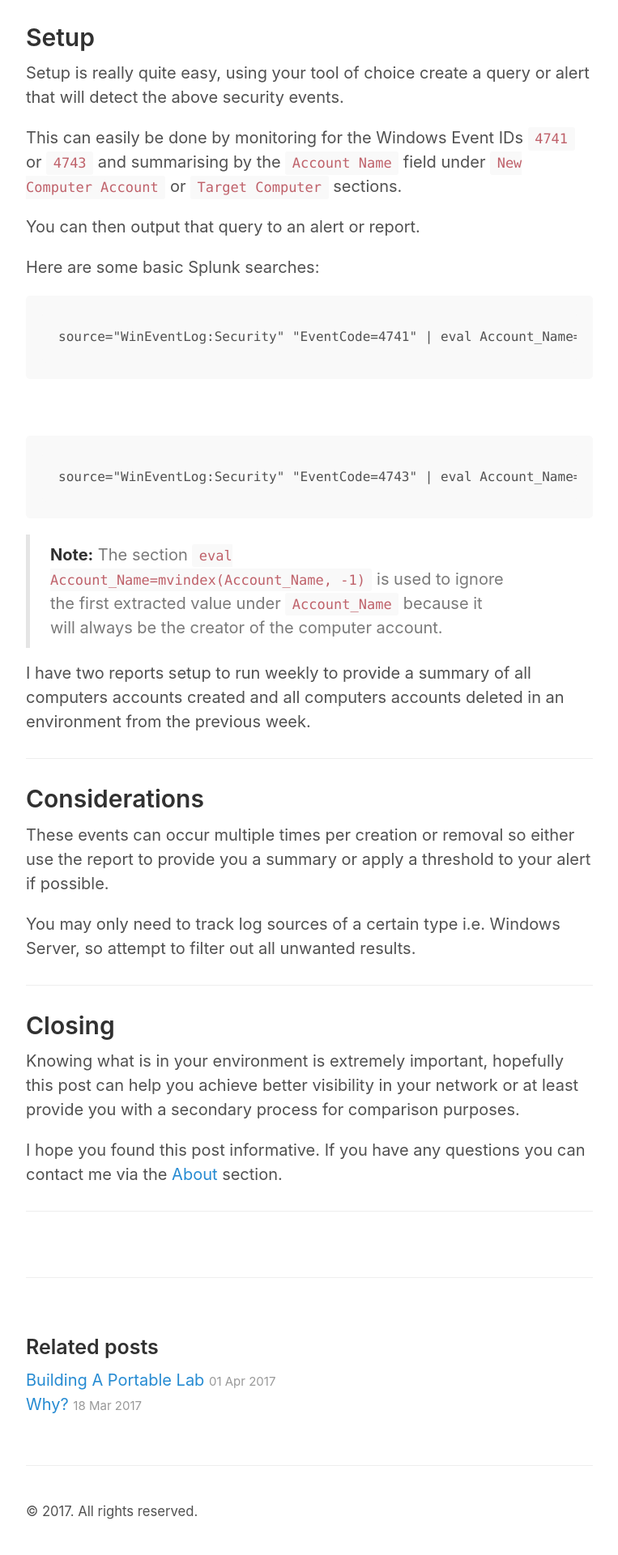
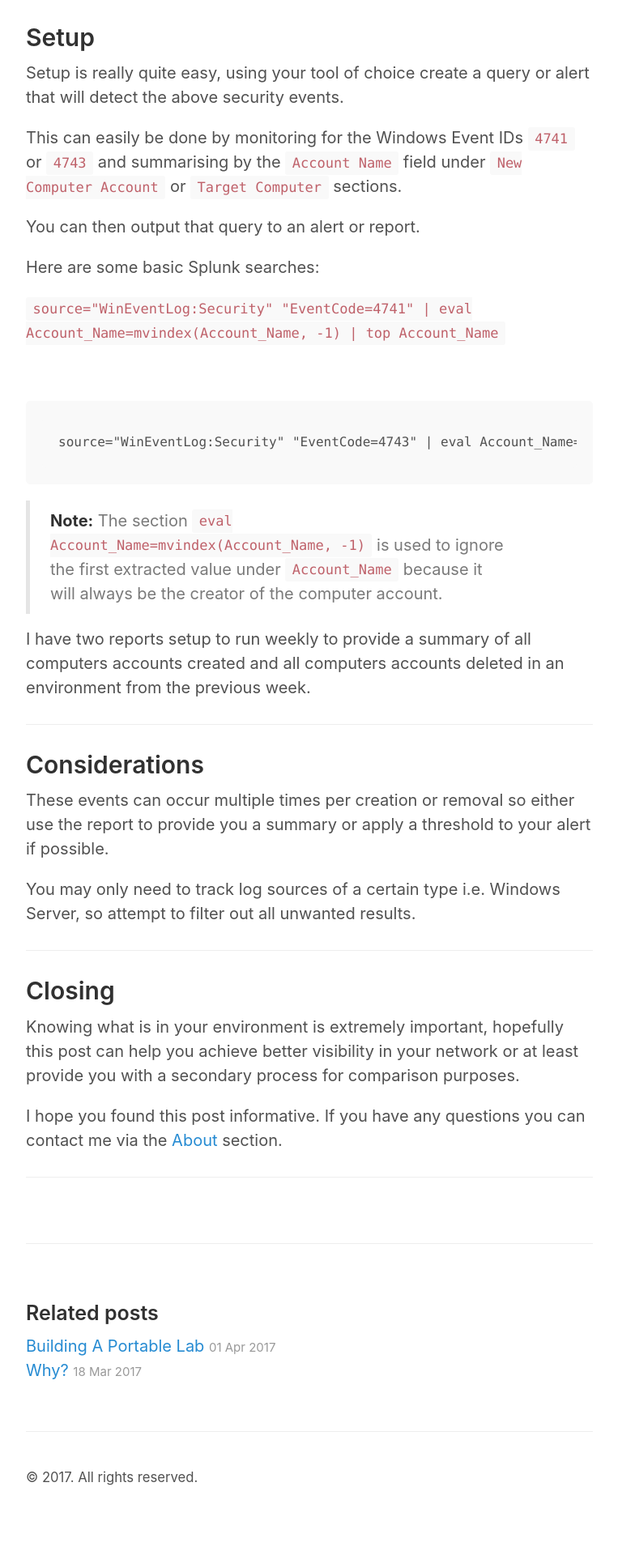
Before and after one commit to 4A616D6573/4A616D6573.com, a Jekyll site: the page built from _posts/2017-05-19-track-log-sources-using-windows-events.md, in a window 1280 px wide. Shown: the part 1297-3217 px from the top of the page at 81% size, without its empty margins (258-1021 px from the left). Built offline with Jekyll 4.4.1, drawn with Linux system fonts in a browser that asks for light colours; after the commit the page ends 3175 px from its top, so only the background shows below that.

Commit message:
Fix: Issues with <code> sections

```diff
--- a/_posts/2017-05-19-track-log-sources-using-windows-events.md
+++ b/_posts/2017-05-19-track-log-sources-using-windows-events.md
@@ -44,7 +44,8 @@ You can then output that query to an alert or report.
 
 Here are some basic Splunk searches:
 
-    source="WinEventLog:Security" "EventCode=4741" | eval Account_Name=mvindex(Account_Name, -1) | top Account_Name
+
+<code width="700px">source="WinEventLog:Security" "EventCode=4741" | eval Account_Name=mvindex(Account_Name, -1) | top Account_Name</code>
 
 <br>
 
```
